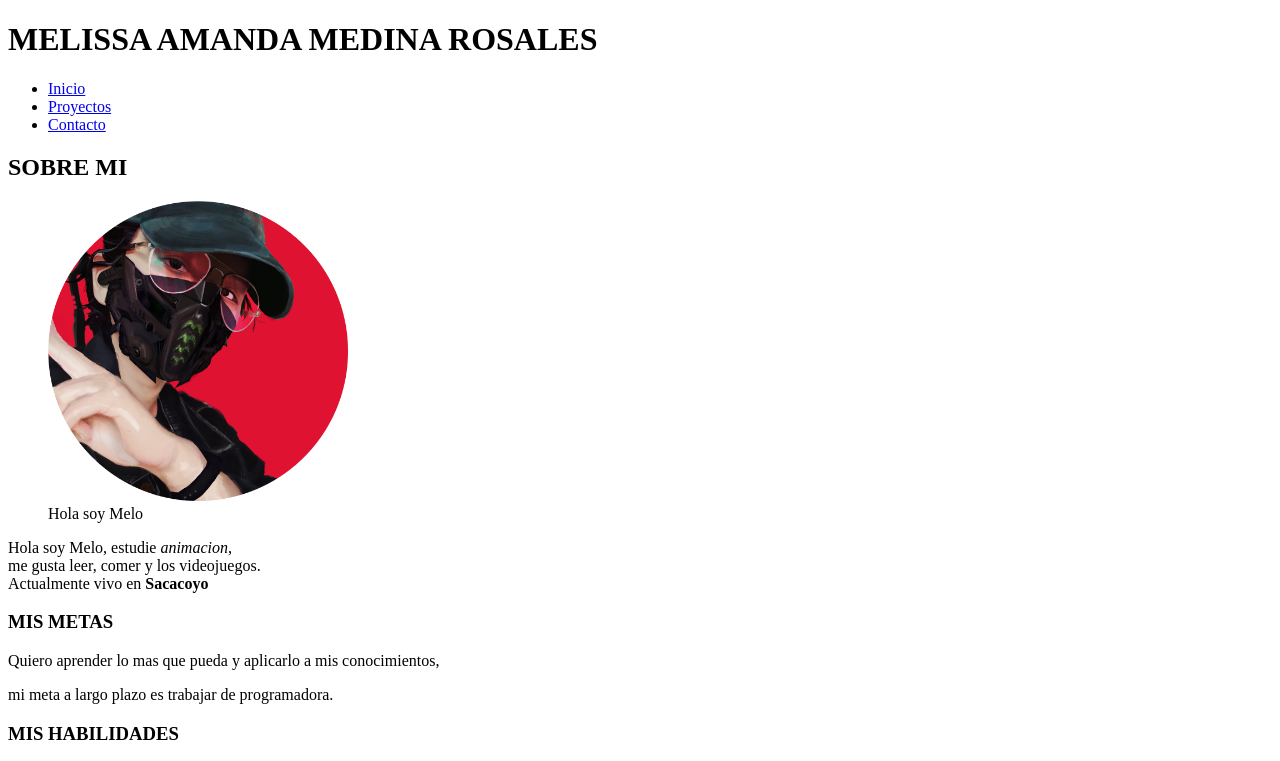
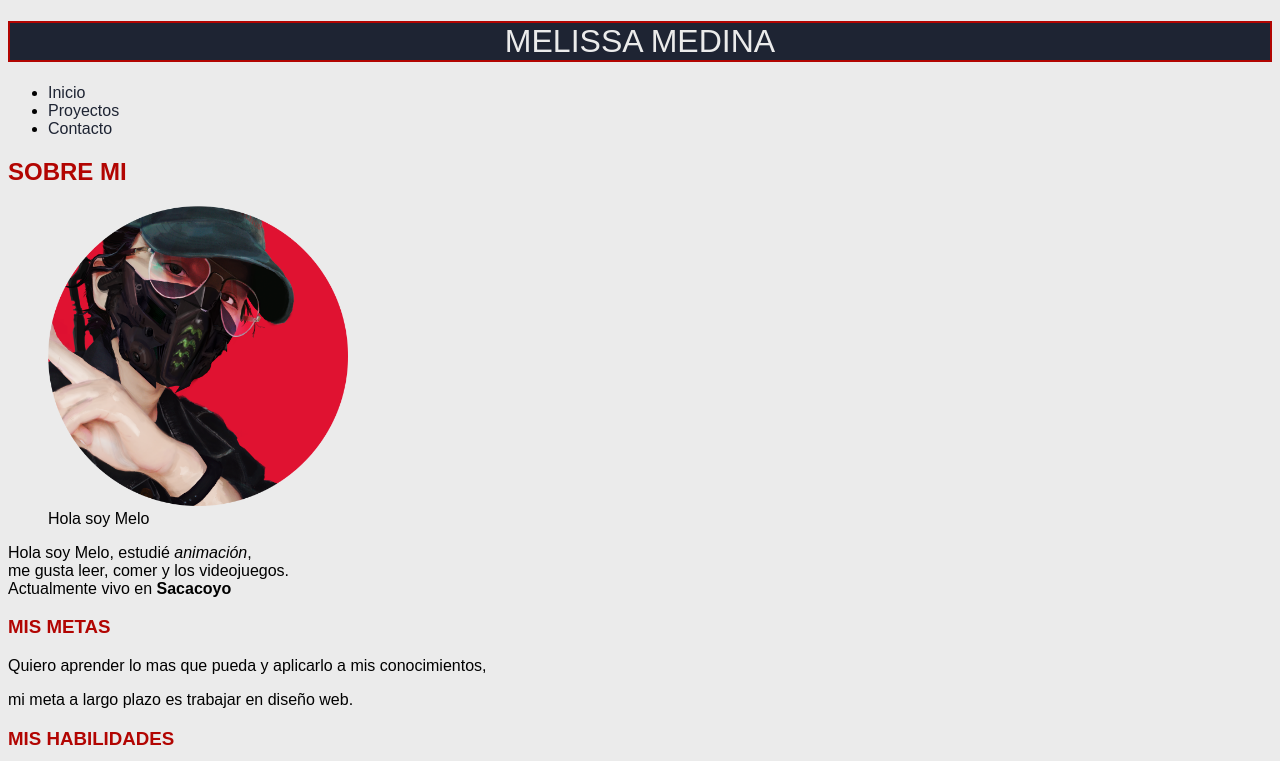
Before and after one commit to mr-mel/mi-portafolio-, a plain HTML site: page index.html in a window 1280 px wide. Shown: the top 761 px of the page. Drawn offline with Linux system fonts and the light colour scheme; a web font is replaced by a local one.

Commit message:
Agrega hoja de estilos con paleta y tipografía

```diff
--- /dev/null
+++ b/css/style.css
@@ -0,0 +1,33 @@
+:root {
+  /* Paleta del sitio */
+  --primario: #1E2433;
+  --secundario: #b20502;
+  --acento: #ffb41eef;
+  --fondo: #ebebeb;
+  --texto: #010101;
+}
+h1 {
+  font-family: "Special Gothic Expanded One", sans-serif;
+  font-weight: 400;
+  font-style: normal;
+  text-align: center;
+  color: var(--fondo);
+  background-color: #1E2433;
+  border: 2px solid var(--secundario);
+  a hover { color: var(--acento); text-decoration: underline; }
+}
+
+
+body {
+  font-family: "Google Sans", sans-serif;
+  font-optical-sizing: auto;
+  font-weight: 400;
+  font-style: normal;
+  color: var(--texto);
+  background-color: var(--fondo);
+}
+
+h2, h3 { color: var(--secundario); }
+
+a { color: var(--primario); text-decoration: none; }
+a:hover { color: var(--acento); text-decoration: underline; }
--- a/index.html
+++ b/index.html
@@ -7,12 +7,24 @@
      <title>Melo | Desarrolladora Web Junior</title>
      <meta name="description" content="Portafolio Melo, estudiante
      de desarrollo web en Santano.">
+     <!--FONTS-->
+     <link rel="stylesheet" href="./css/style.css">
+     <link rel="preconnect" href="https://fonts.googleapis.com">
+     <link rel="preconnect" href="https://fonts.gstatic.com" crossorigin>
+     <link href="https://fonts.googleapis.com/css2?family=Google+Sans:ital,opsz,wght@0,17..18,400..700;1,17..18,400..700&family=Special+Gothic+Expanded+One&display=swap"
+          rel="stylesheet">
+
+     <link rel="preconnect" href="https://fonts.googleapis.com">
+     <link rel="preconnect" href="https://fonts.gstatic.com" crossorigin>
+     <link href="https://fonts.googleapis.com/css2?family=Google+Sans:ital,opsz,wght@0,17..18,400..700;1,17..18,400..700&display=swap"
+          rel="stylesheet">
+
 </head>
 
 <body>
      <!-- Titulo-->
      <header>
-          <h1>MELISSA AMANDA MEDINA ROSALES</h1>
+          <h1>MELISSA MEDINA</h1>
           <nav> <!-- Este es un comentario en nav poner siempre la carpeta-->
                <ul>
                     <li><a href="./index.html">Inicio</a></li>
@@ -30,7 +42,8 @@
                     <img src="img/avatar.png" alt="Melo en la oscuridad" width="300" height="300">
                     <figcaption> Hola soy Melo</figcaption>
                </figure>
-               <p>Hola soy Melo, estudie <em>animacion</em>,
+               <p class = "destacado">
+                    Hola soy Melo, estudié <em>animación</em>,
                     <br> me gusta leer, comer y los videojuegos.
                     <br> Actualmente vivo en <strong>Sacacoyo</strong>
                </p>
@@ -42,7 +55,7 @@
                     <p>Quiero aprender lo mas que pueda y aplicarlo a mis conocimientos, </p>
                </article>
                <article>
-                    <p>mi meta a largo plazo es trabajar de programadora.</p>
+                    <p>mi meta a largo plazo es trabajar en diseño web.</p>
                </article>
           </section>
           <!-- Seccion 3-->
@@ -57,6 +70,7 @@
                </ul>
           </section>
      </main>
+     <br><br><br><br>
      <footer> <em> 2026 Melo, Sacacoyo &copy© </em></footer>
 </body>
 
```
Also changed, not shown: paginas/contactos.html (+12 -0 lines), paginas/proyectos.html (+12 -0 lines), 1 other file.
